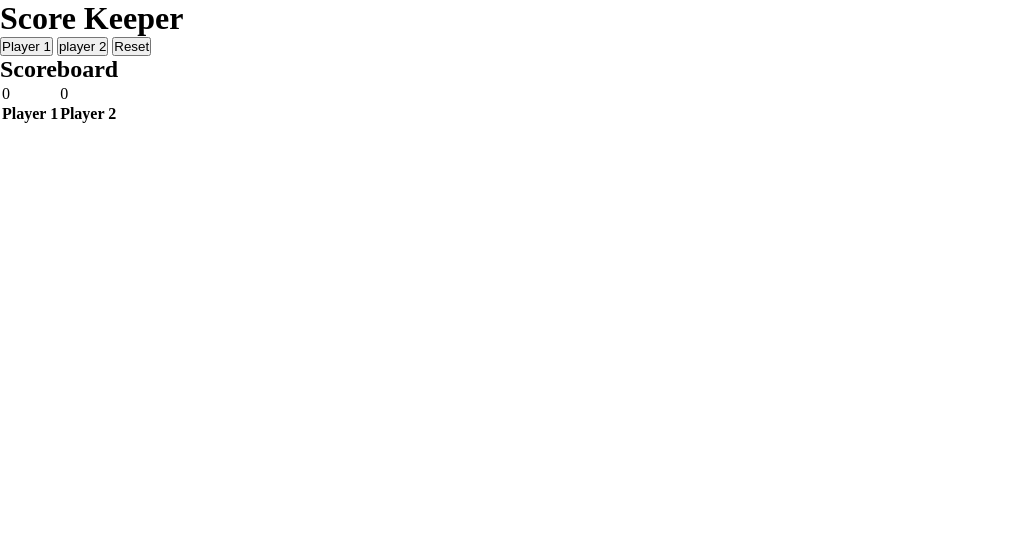
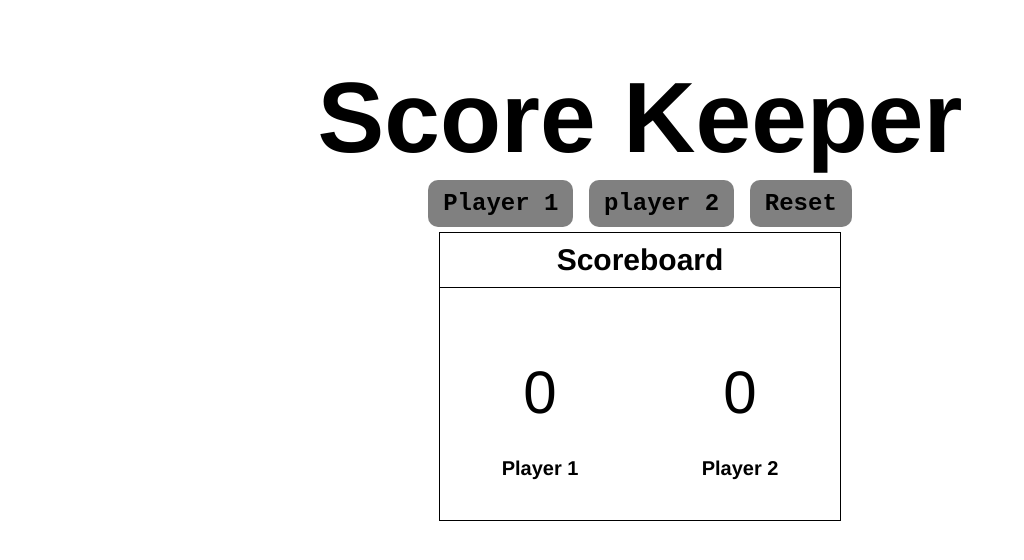
Before and after one commit to bssoleil/Score-keeper-project, a plain HTML site: page index.html in a window 1280 px wide. Shown: the whole page, without its empty margins (0-1024 px from the left). Drawn offline with Linux system fonts and the light colour scheme.

Commit message:
apply css style on table and h2 in style.css file

```diff
--- a/style.css
+++ b/style.css
@@ -2,3 +2,75 @@
     margin: 0;
     padding: 0;
 }
+
+h1 {
+    text-align: center;
+    font-size: 5em;
+}
+
+body {
+    font-family: Helvetica;
+  font-size: 20px;
+  text-align: center;
+  background: white;
+  color: black;
+  margin: 3em;
+}
+
+button {
+    background: grey;
+    color: black;
+    border: none;
+    border-radius: 10px;
+    padding: 10px 15px;
+    margin: 5px;
+    font-size: 1.2em;
+    font-family: monospace;
+    font-weight: bold;
+    cursor: pointer;
+  }
+
+
+
+
+  .scoreboard {
+    width: 20em;
+    margin: auto;
+    border: 1px solid black;
+  }
+
+  .scoreboard h2 {
+    border-bottom: 1px solid black;
+    margin: 0;
+    padding: 10px;
+  }
+  .scoreboard table {
+    margin: 40px auto;
+    width: 100%;
+    border-collapse: collapse;
+  }
+
+
+  .scoreboard th {
+  text-align: center;
+}
+
+.scoreboard td {
+  text-align: center;
+}
+.scoreboard td {
+  font-size: 3em;
+  padding: 30px 20px;
+}
+
+
+
+
+
+/* .btnReset {
+    position: relative;
+    bottom: 5%;
+    width: 60%;
+    display: flex;
+  flex-wrap: wrap;
+} */
```
